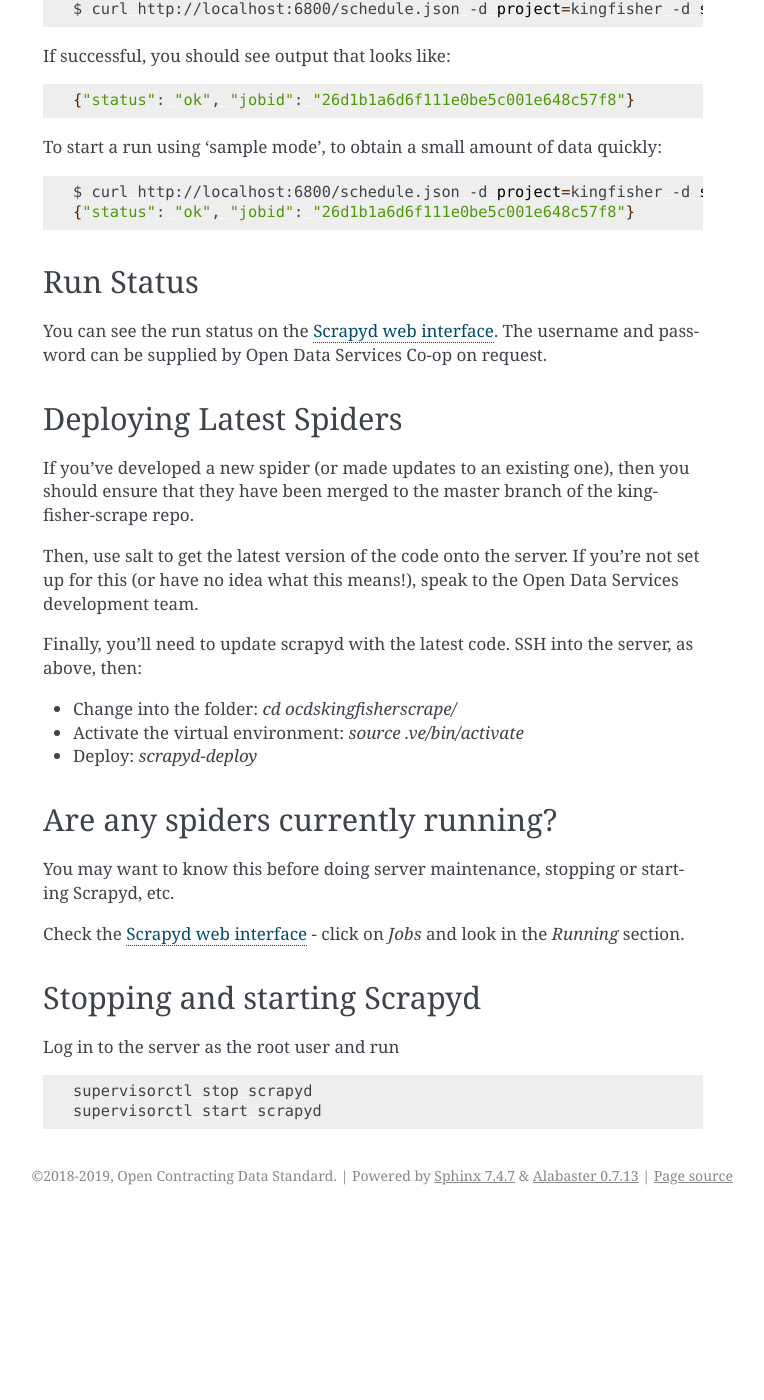
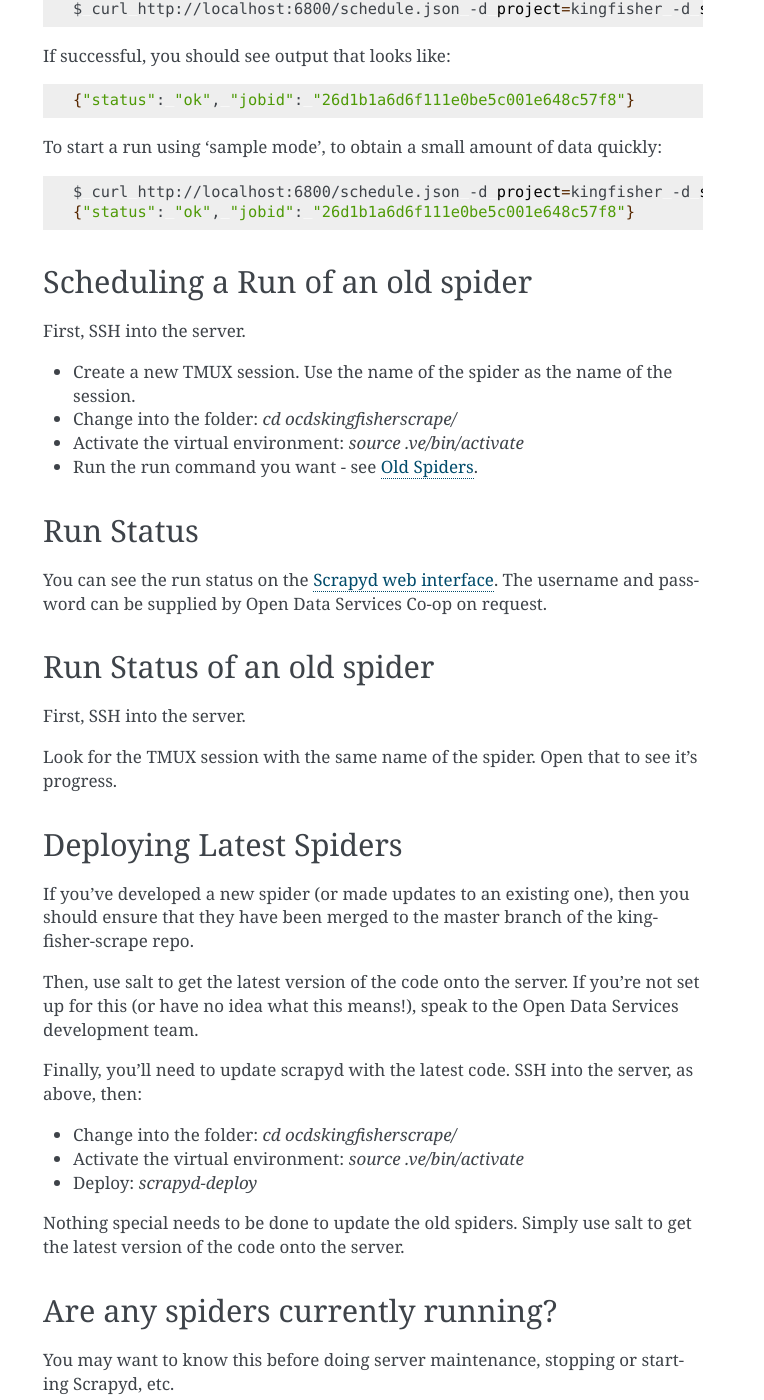
Before and after one commit to open-contracting/kingfisher-collect, a Sphinx documentation site: the page built from docs/use-hosted.rst, in a window 1280 px wide and 1400 px high, scrolled down 584 px. Shown: the whole window, without its empty margins (377-1141 px from the left). Built offline with Sphinx 7.4.7, drawn with Linux system fonts in a browser that asks for light colours; before the commit the page ends 1799 px from its top, so only the background shows below that; some of the changed text lies outside the part shown.

Commit message:
Docs for old system https://github.com/open-contracting/kingfisher-scrape/issues/93

```diff
--- a/docs/index.rst
+++ b/docs/index.rst
@@ -19,3 +19,4 @@ The developers have tested kingfisher-scrape on `Scrapy Cloud <https://scrapingh
    use-hosted.rst
    use-scrapycloud.rst
    writing-scrapers.rst
+   old.rst
--- a/docs/use-hosted.rst
+++ b/docs/use-hosted.rst
@@ -33,10 +33,28 @@ To start a run using 'sample mode', to obtain a small amount of data quickly:
     $ curl http://localhost:6800/schedule.json -d project=kingfisher -d spider=canada_buyandsell -d sample=true
     {"status": "ok", "jobid": "26d1b1a6d6f111e0be5c001e648c57f8"}
 
+Scheduling a Run of an old spider
+---------------------------------
+
+First, SSH into the server.
+
+*  Create a new TMUX session. Use the name of the spider as the name of the session.
+*  Change into the folder: `cd ocdskingfisherscrape/`
+*  Activate the virtual environment: `source .ve/bin/activate`
+*  Run the run command you want - see :doc:`old`.
+
 Run Status
 ----------
 
 You can see the run status on the `Scrapyd web interface <http://scrape.ocdskingfisher.opendataservices.coop>`_. The username and password can be supplied by Open Data Services Co-op on request.
+
+
+Run Status of an old spider
+---------------------------
+
+First, SSH into the server.
+
+Look for the TMUX session with the same name of the spider. Open that to see it's progress.
 
 
 Deploying Latest Spiders
@@ -52,12 +70,21 @@ Finally, you'll need to update scrapyd with the latest code. SSH into the server
 *  Activate the virtual environment: `source .ve/bin/activate`
 *  Deploy: `scrapyd-deploy`
 
+Nothing special needs to be done to update the old spiders. Simply use salt to get the latest version of the code onto the server.
+
 Are any spiders currently running?
 ----------------------------------
 
 You may want to know this before doing server maintenance, stopping or starting Scrapyd, etc.
 
-Check the `Scrapyd web interface <http://scrape.ocdskingfisher.opendataservices.coop>`_ - click on `Jobs` and look in the `Running` section.
+For new spiders in Scrapy, check the `Scrapyd web interface <http://scrape.ocdskingfisher.opendataservices.coop>`_ - click on `Jobs` and look in the `Running` section.
+
+For old spiders in the old system, look for any processes by running:
+
+.. code-block:: bash
+
+    ps aux | grep ocdskingfisher-old-cli
+
 
 Stopping and starting Scrapyd
 -----------------------------
```
Also changed, not shown: docs/old.rst (added, +53 -0 lines).
